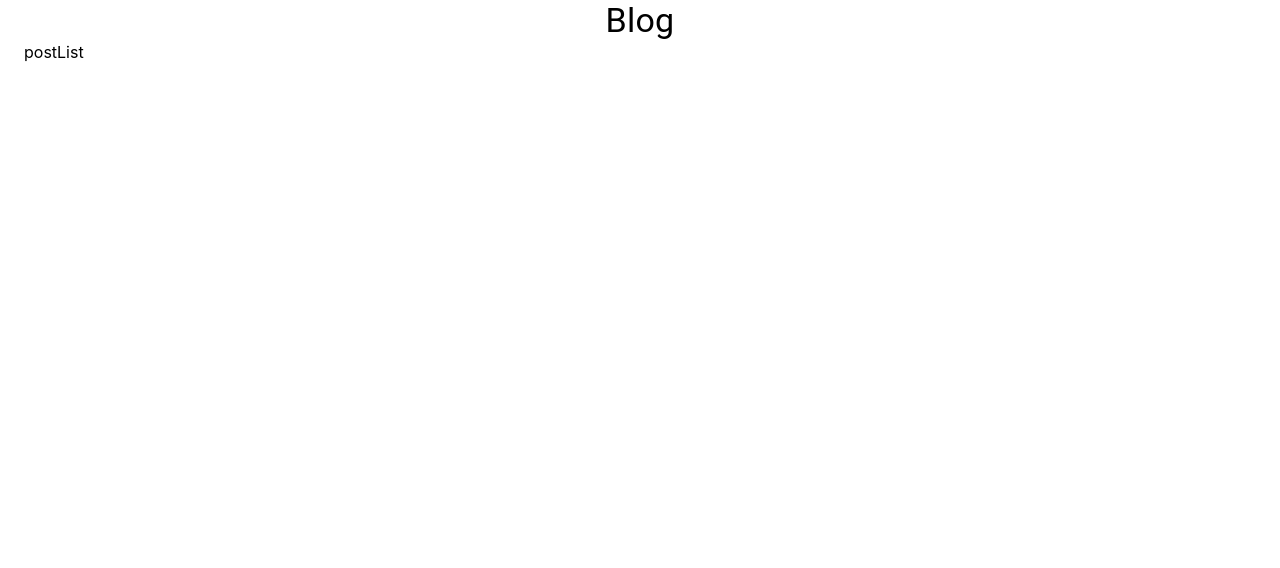
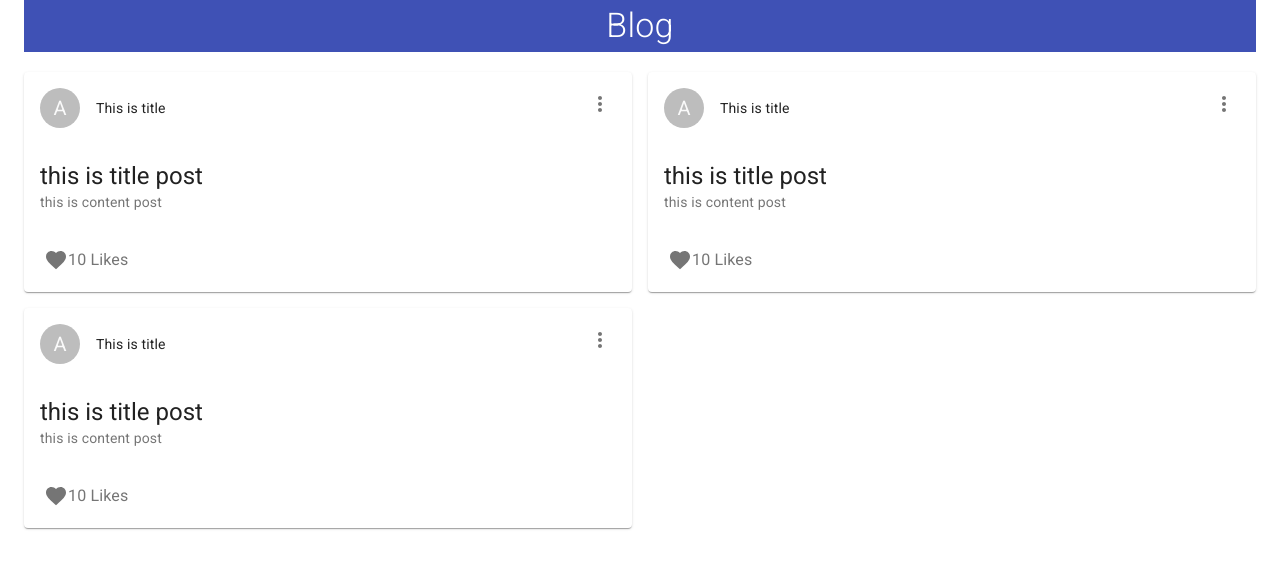
Before and after one commit to hieuvnautotech/MERNFullStackThucHanh, a React (Create React App) app in the folder client/: page / in a window 1280 px wide. Shown: the top 568 px of the page. Built offline with nearby package versions, Linux system fonts and the light colour scheme.

Commit message:
đã gán cứng các UI

```diff
--- a/client/package.json
+++ b/client/package.json
@@ -14,7 +14,7 @@
     "react-dom": "^17.0.2",
     "react-file-base64": "^1.0.3",
     "react-redux": "^7.2.3",
-    "react-scripts": "4.0.3",
+    "react-scripts": "^4.0.3",
     "redux": "^4.0.5",
     "redux-actions": "^2.6.5",
     "redux-saga": "^1.1.3",
--- a/client/src/components/Header/index.js
+++ b/client/src/components/Header/index.js
@@ -1,10 +1,12 @@
 import React from 'react'
 import { Typography } from "@material-ui/core";
+import useStyles from './styles'
 
 export default function Header() {
+  const classes = useStyles()
     return (
       // <div>Header</div>
-        <Typography variant="h4" align="center" className={{}}>
+        <Typography variant="h4" align="center" className={classes.container}>
         Blog
       </Typography>
     );
--- /dev/null
+++ b/client/src/components/Header/styles.js
@@ -0,0 +1,11 @@
+import { makeStyles } from '@material-ui/core/styles';
+
+export default makeStyles((theme) => ({
+  container: {
+    backgroundColor: theme.palette.primary.main,
+    color: 'white',
+    marginBottom: 20,
+    fontWeight: 'lighter',
+    padding: '5px 0',
+  },
+}));
--- /dev/null
+++ b/client/src/components/PostList/Post/index.js
@@ -0,0 +1,42 @@
+import React from 'react'
+import{
+    Avatar,
+    Card,
+    CardActions,
+    CardContent,
+    CardHeader,
+    CardMedia,
+    IconButton,
+    Typography,
+} from '@material-ui/core'
+import MoreVertIcon from '@material-ui/icons/MoreVert'
+import FavoriteIcon from '@material-ui/icons/Favorite'
+
+export default function Post() {
+  return (
+    <Card>
+        <CardHeader
+            avatar={<Avatar>A</Avatar>}
+            title='This is title'
+            subHeader='Apr 30, 2021'
+            action={
+                <IconButton>
+                    <MoreVertIcon/>
+                </IconButton>
+            }
+        />
+        <CardMedia image='' title='Title'/>
+        <CardContent>
+            <Typography variant='h5' color='textPrimary'>this is title post</Typography>
+            <Typography variant='body2' component='p' color='textSecondary'>this is content post</Typography>
+        </CardContent>
+        <CardActions>
+            <IconButton>
+                <FavoriteIcon/>
+                <Typography component='span' color='textSecondary'>10 Likes</Typography>
+            </IconButton>
+        </CardActions>
+    </Card>
+
+  )
+}
--- a/client/src/components/PostList/index.js
+++ b/client/src/components/PostList/index.js
@@ -1,7 +1,26 @@
 import React from 'react'
+import {Grid} from '@material-ui/core'
+import Post from './Post'
 
 export default function PostList() {
   return (
-    <div>postList</div>
+    // <div>postList</div>
+    <Grid container spacing={2} alignItems='stretch'>
+      <Grid item xs={12} sm={6}>
+        {/* <p>This is post</p> */}
+        <Post/>
+      </Grid>
+      <Grid item xs={12} sm={6}>
+        {/* <p>This is post2</p> */}
+        <Post/>
+
+      </Grid>
+      <Grid item xs={12} sm={6}>
+        {/* <p>This is post3</p> */}
+        <Post/>
+
+      </Grid>
+
+    </Grid>
   );
 }
--- a/client/src/index.css
+++ b/client/src/index.css
@@ -1,6 +1,9 @@
+@import url('https://fonts.googleapis.com/css2?family=Lato:wght@300;400;700&display=swap');
+@import url('https://fonts.googleapis.com/css?family=Roboto:300,400,500,700&display=swap');
+
 body {
   margin: 0;
-  font-family: -apple-system, BlinkMacSystemFont, 'Segoe UI', 'Roboto', 'Oxygen',
+  font-family:'Lato', -apple-system, BlinkMacSystemFont, 'Segoe UI', 'Roboto', 'Oxygen',
     'Ubuntu', 'Cantarell', 'Fira Sans', 'Droid Sans', 'Helvetica Neue',
     sans-serif;
   -webkit-font-smoothing: antialiased;
```
Also changed, not shown: client/src/components/Header/style.js (deleted), 1 other file (tests, documents, lock files or other folders).
